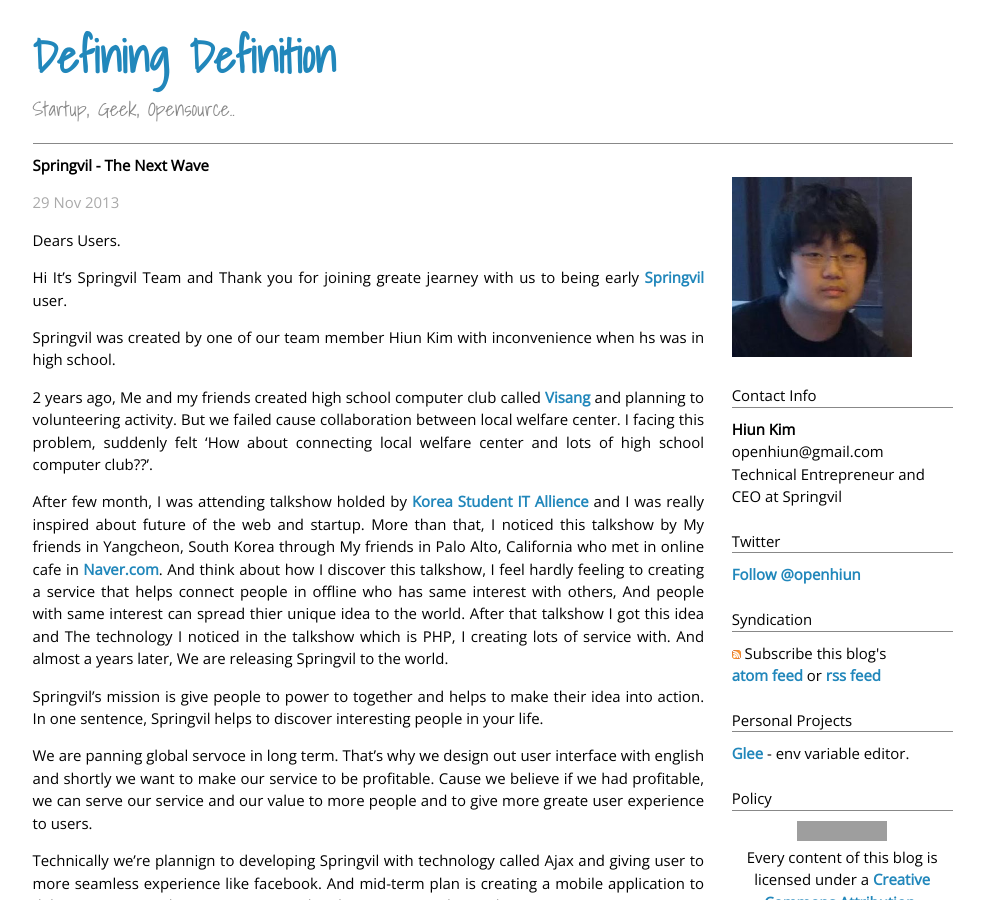
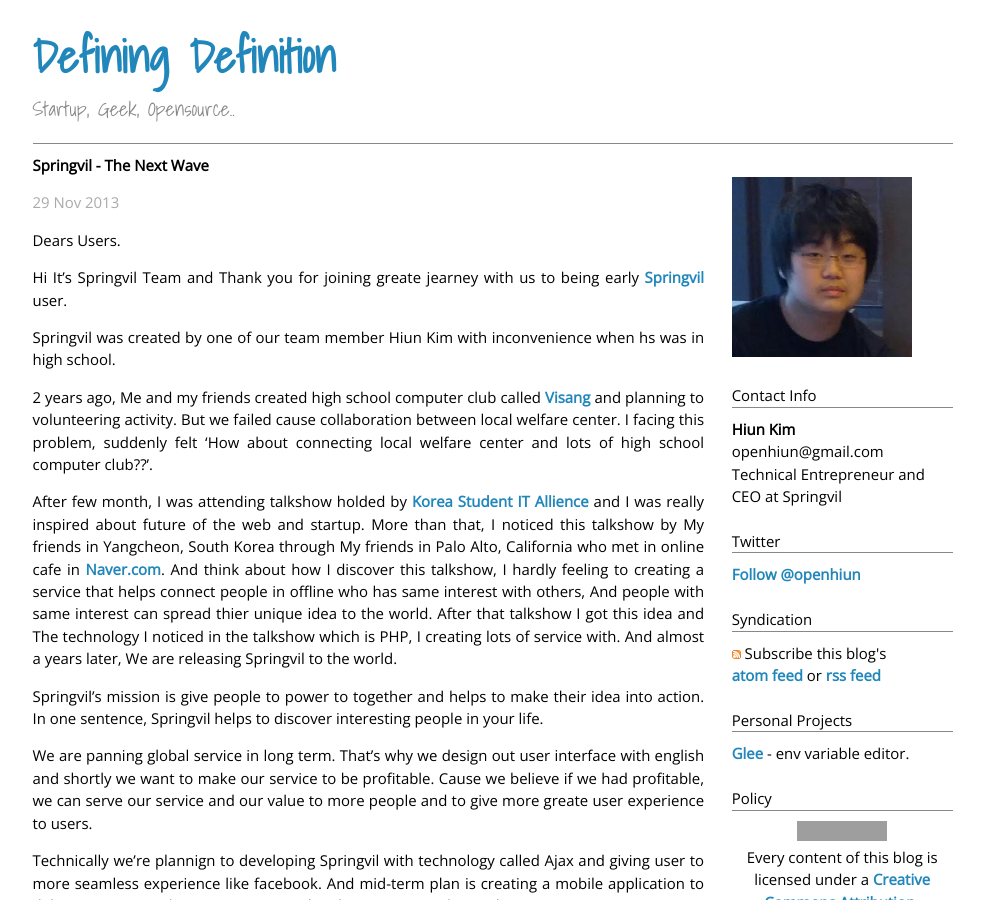
Before and after one commit to Gorski4123/openhiun.github.com, a Jekyll site: the page built from _posts/2013-11-29-next-wave.md, in a window 1280 px wide and 900 px high. Shown: the whole window, without its empty margins (160-1144 px from the left). Built offline with Jekyll 4.4.1, drawn with Linux system fonts in a browser that asks for light colours; Markdown is read by kramdown in place of the engine named in the settings; comment, search, counter and statistics services are not loaded; grey boxes are pictures that could not be loaded.

Commit message:
Update 2013-11-29-next-wave.md

```diff
--- a/_posts/2013-11-29-next-wave.md
+++ b/_posts/2013-11-29-next-wave.md
@@ -14,11 +14,11 @@
 
 2 years ago, Me and my friends created high school computer club called [Visang][visang] and planning to volunteering activity. But we failed cause collaboration between local welfare center. I facing this problem, suddenly felt 'How about connecting local welfare center and lots of high school computer club??'.
 
-After few month, I was attending talkshow holded by [Korea Student IT Allience][ksia] and I was really inspired about future of the web and startup. More than that, I noticed this talkshow by My friends in Yangcheon, South Korea through My friends in Palo Alto, California who met in online cafe in [Naver.com][naver]. And think about how I discover this talkshow, I feel hardly feeling to creating a service that helps connect people in offline who has same interest with others, And people with same interest can spread thier unique idea to the world. After that talkshow I got this idea and The technology I noticed in the talkshow which is PHP, I creating lots of service with. And almost a years later, We are releasing Springvil to the world.
+After few month, I was attending talkshow holded by [Korea Student IT Allience][ksia] and I was really inspired about future of the web and startup. More than that, I noticed this talkshow by My friends in Yangcheon, South Korea through My friends in Palo Alto, California who met in online cafe in [Naver.com][naver]. And think about how I discover this talkshow, I hardly feeling to creating a service that helps connect people in offline who has same interest with others, And people with same interest can spread thier unique idea to the world. After that talkshow I got this idea and The technology I noticed in the talkshow which is PHP, I creating lots of service with. And almost a years later, We are releasing Springvil to the world.
 
 Springvil's mission is give people to power to together and helps to make their idea into action. In one sentence, Springvil helps to discover interesting people in your life.
 
-We are panning global servoce in long term. That's why we design out user interface with english and shortly we want to make our service to be profitable. Cause we believe if we had profitable, we can serve our service and our value to more people and to give more greate user experience to users.
+We are panning global service in long term. That's why we design out user interface with english and shortly we want to make our service to be profitable. Cause we believe if we had profitable, we can serve our service and our value to more people and to give more greate user experience to users.
 
 Technically we're plannign to developing Springvil with technology called Ajax and giving user to more seamless experience like facebook. And mid-term plan is creating a mobile application to deliever more people access to Springvil and giving more value to them.
 
```
